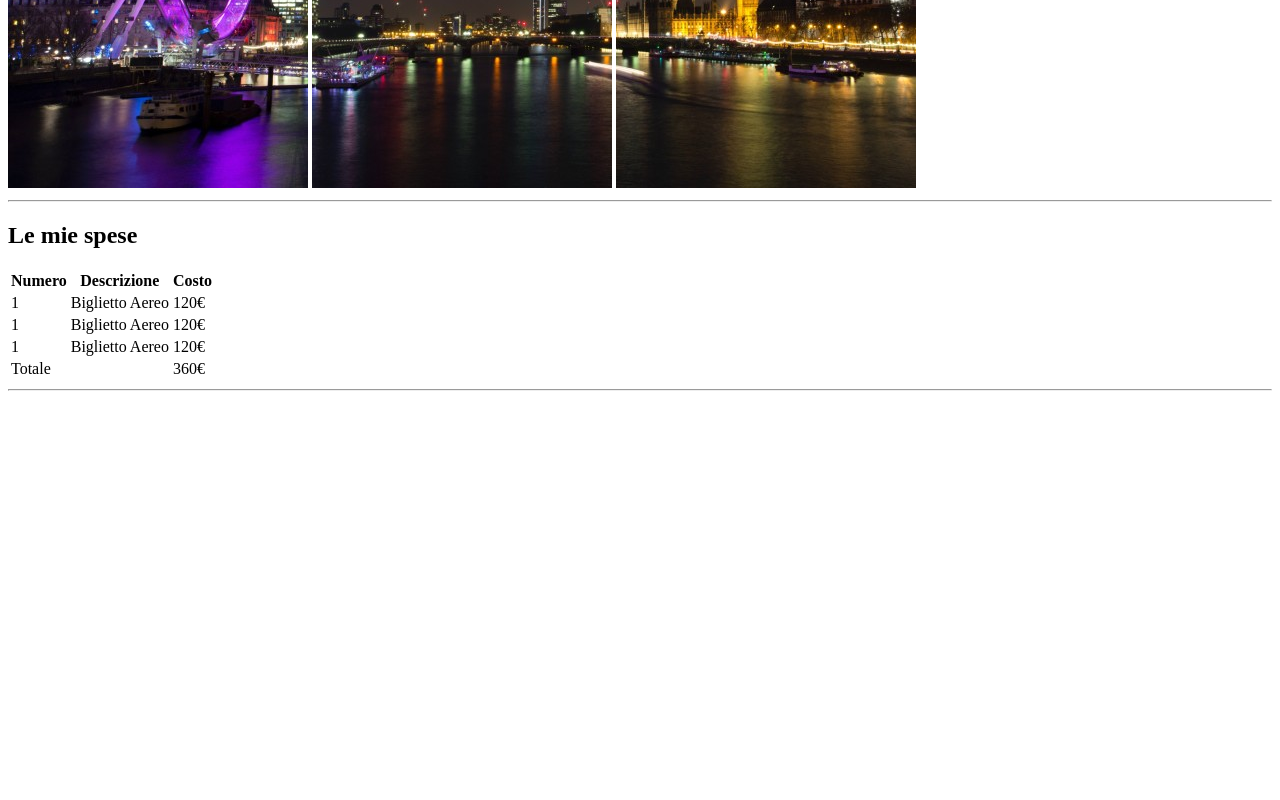
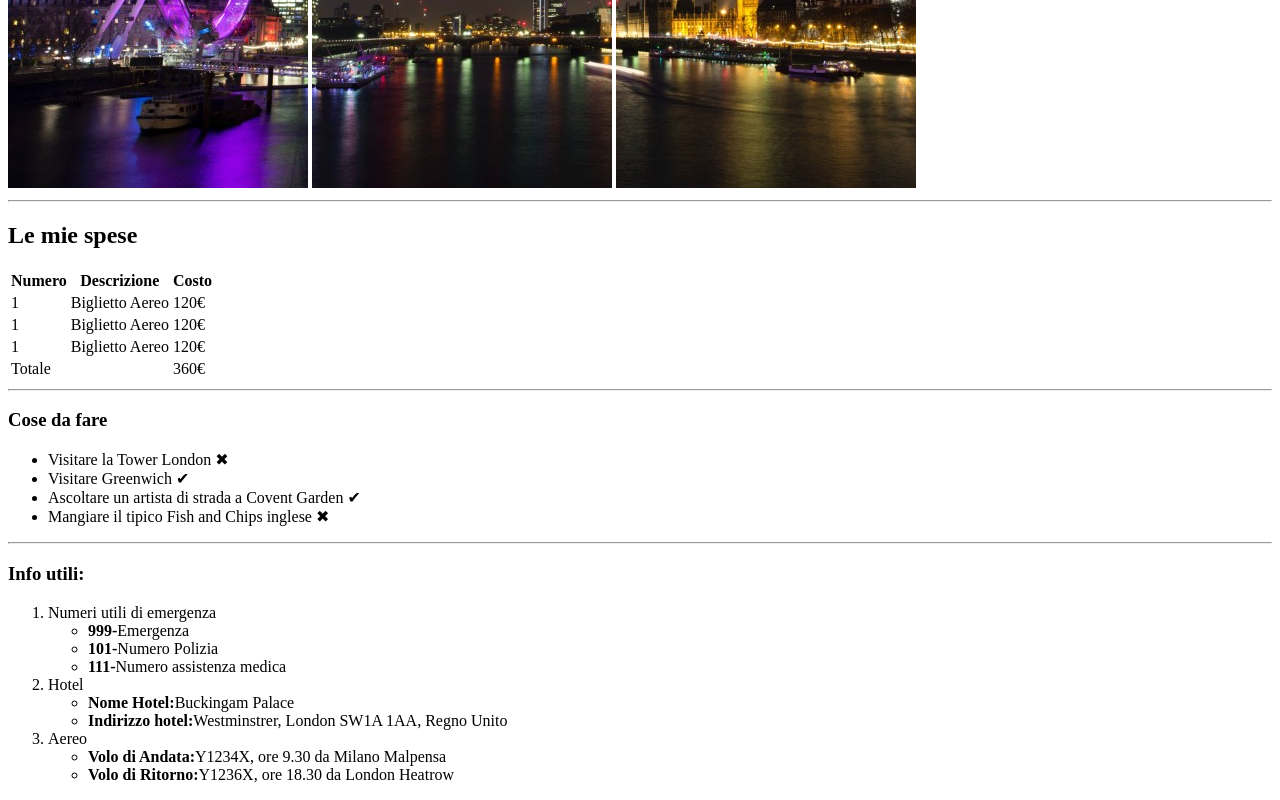
Before and after one commit to SamSepiool/html-london-trip, a plain HTML site: page index.html in a window 1280 px wide. Shown: the part 492-1292 px from the top of the page. Before the commit the page ends 891 px from the top, so only its background shows below. Drawn offline with Linux system fonts and the light colour scheme.

Commit message:
Main completed (section 2-3)

```diff
--- a/index.html
+++ b/index.html
@@ -72,11 +72,45 @@
 
             <!-- cose da fare -->
             <section>
+                <h3>Cose da fare</h3>
+
+                <ul>
+                    <li>Visitare la Tower London &#10006;</li>
+                    <li>Visitare Greenwich &#10004;</li>
+                    <li>Ascoltare un artista di strada a Covent Garden &#10004;</li>
+                    <li>Mangiare il tipico Fish and Chips inglese &#10006;</li>
+                </ul>
+                <hr>
             </section>
             <!-- cose da fare -->
 
             <!-- info utili -->
             <section>
+                <h3>Info utili:</h3>
+                <!-- INIZIO LISTA ORDINATA -->
+                <ol>
+                    <li>Numeri utili di emergenza
+                        <ul>                                                <!--sottolista non ordinata 1-->
+                            <li><strong>999-</strong>Emergenza</li>
+                            <li><strong>101-</strong>Numero Polizia</li>
+                            <li><strong>111-</strong>Numero assistenza medica</li>
+                        </ul>
+                    </li>
+                    <li>Hotel
+                        <ul>                                                 <!--sottolista non ordinata 2-->
+                            <li><strong>Nome Hotel:</strong>Buckingam Palace</li>
+                            <li><strong>Indirizzo hotel:</strong>Westminstrer, London SW1A 1AA, Regno Unito</li>
+                        </ul>
+                    </li>
+                    <li>
+                        Aereo
+                        <ul>                                                 <!--sottolista non ordinata 3-->
+                            <li><strong>Volo di Andata:</strong>Y1234X, ore 9.30 da Milano Malpensa</li>
+                            <li><strong>Volo di Ritorno:</strong>Y1236X, ore 18.30 da London Heatrow</li>
+                        </ul>
+                    </li>
+                </ol>
+                <!-- FINE LISTA ORDINATA -->
             </section>
             <!-- info utili -->
         </main>
@@ -84,6 +118,7 @@
 
         <!-- footer -->
         <footer>
+
         </footer>
         <!-- footer -->
 
```
